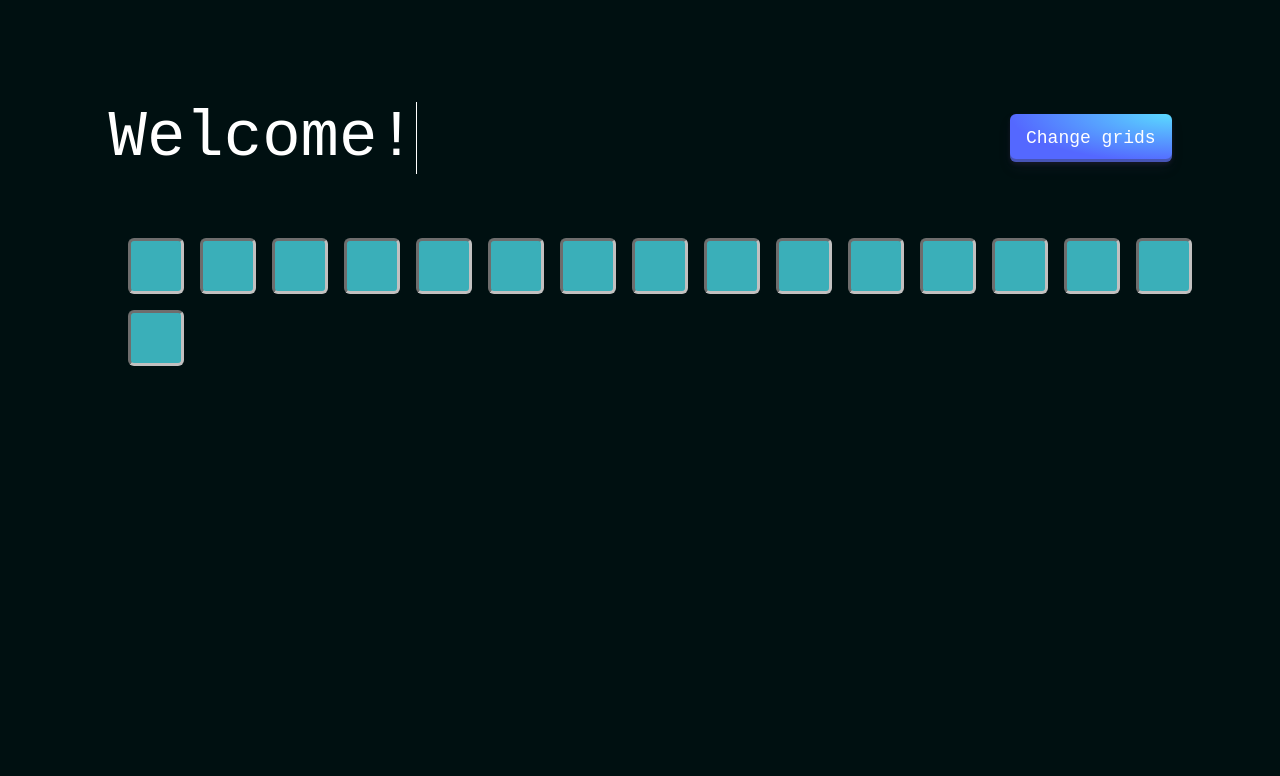
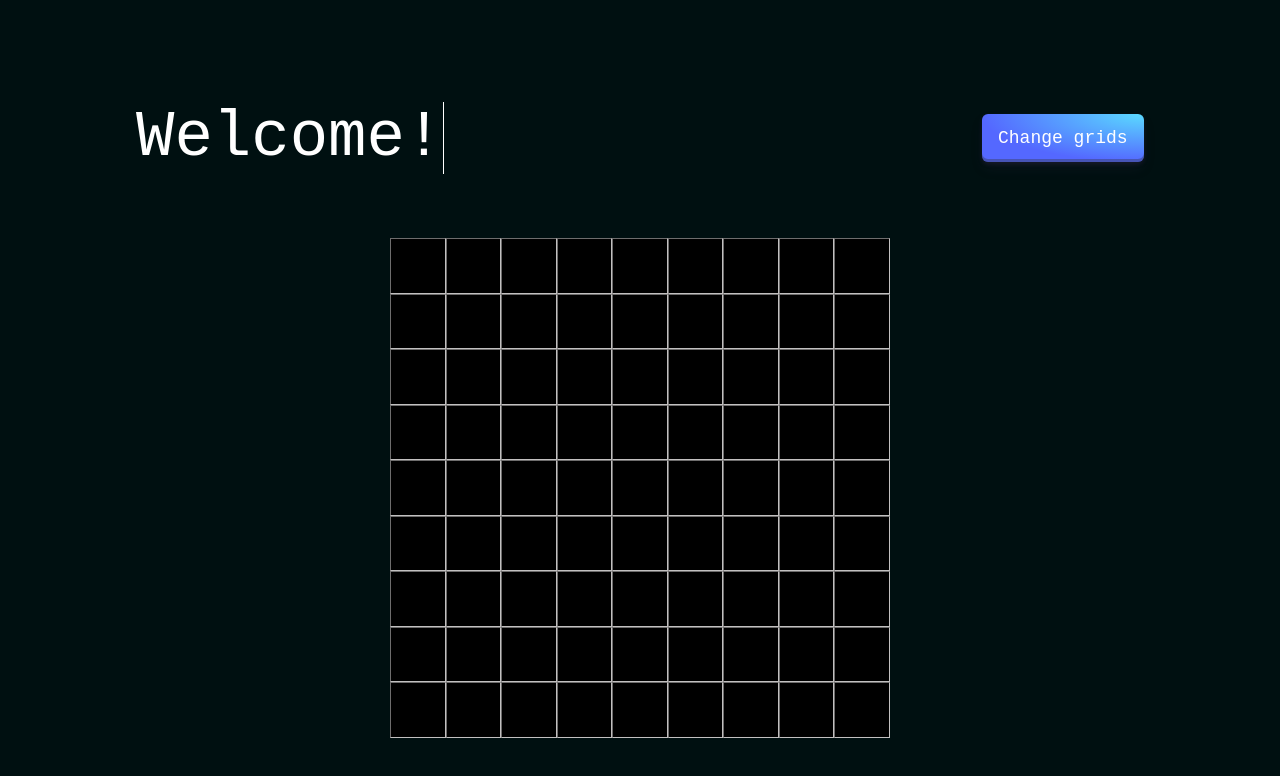
Before and after one commit to Ssj400/etch-a-sketch, a plain HTML site: page index.html in a window 1280 px wide. Drawn offline with Linux system fonts and the light colour scheme.

Commit message:
Changed functionality
Due to misunderstandig I had to change the
grid generation.

```diff
--- a/script.js
+++ b/script.js
@@ -1,12 +1,15 @@
 let container = document.querySelector("#container");
-let boxAmount = 16;
+let boxAmount = 9;
 let changeGrids = document.querySelector(".button");
+let size = `55.5`;
 
 const createGrids = () => {
-    for (let i = 0; i < boxAmount; i++) {
+    for (let i = 0; i < (boxAmount ** 2); i++) {
         let box = document.createElement("div");
         box.classList.add("box");
         container.appendChild(box);
+        box.style.width = `${size}px`;
+
 
         box.addEventListener("mouseover", () => {
             box.classList.add("hovered");
@@ -25,6 +28,7 @@ changeGrids.addEventListener("click", () => {
 
     do {
         boxAmount = Number(prompt("How many boxes do you want? Please write a number between 1 and 100"));
+        size = 500/boxAmount
     } while (boxAmount < 1 || boxAmount > 100 || !Number.isInteger(boxAmount));
 
     createGrids();
--- a/style.css
+++ b/style.css
@@ -1,11 +1,14 @@
 * {
     font-family: Georgia, 'Times New Roman', Times, serif;
     text-align: center;
+    box-sizing: border-box;
 }
 
 body {
     background-color: #001011;
-    padding: 30px 100px;
+    padding: 30px 10%;
+    display: flex;
+    flex-direction: column;
 }
 
 .header {
@@ -96,19 +99,16 @@ body {
 #container {
     display: flex;
     flex-wrap: wrap;
-    justify-content: flex-start;
-    align-items: flex-start;
-    gap: 16px;
-    width: 100%;
-    padding: 0 20px;
+    width: 500px;
+    aspect-ratio: 1/1;
+    flex-direction: column;
+    align-self: center;
 }
 
 .box {
-    width: 50px;
-    height: 50px;
-    background-color: #3AAFB9;
-    border: 3px inset #c2c0c0;
-    border-radius: 6px;
+    aspect-ratio: 1/1;
+    background-color: black;
+    border: 1px inset #c2c0c0;
 }
 
 .box.hovered {
```
